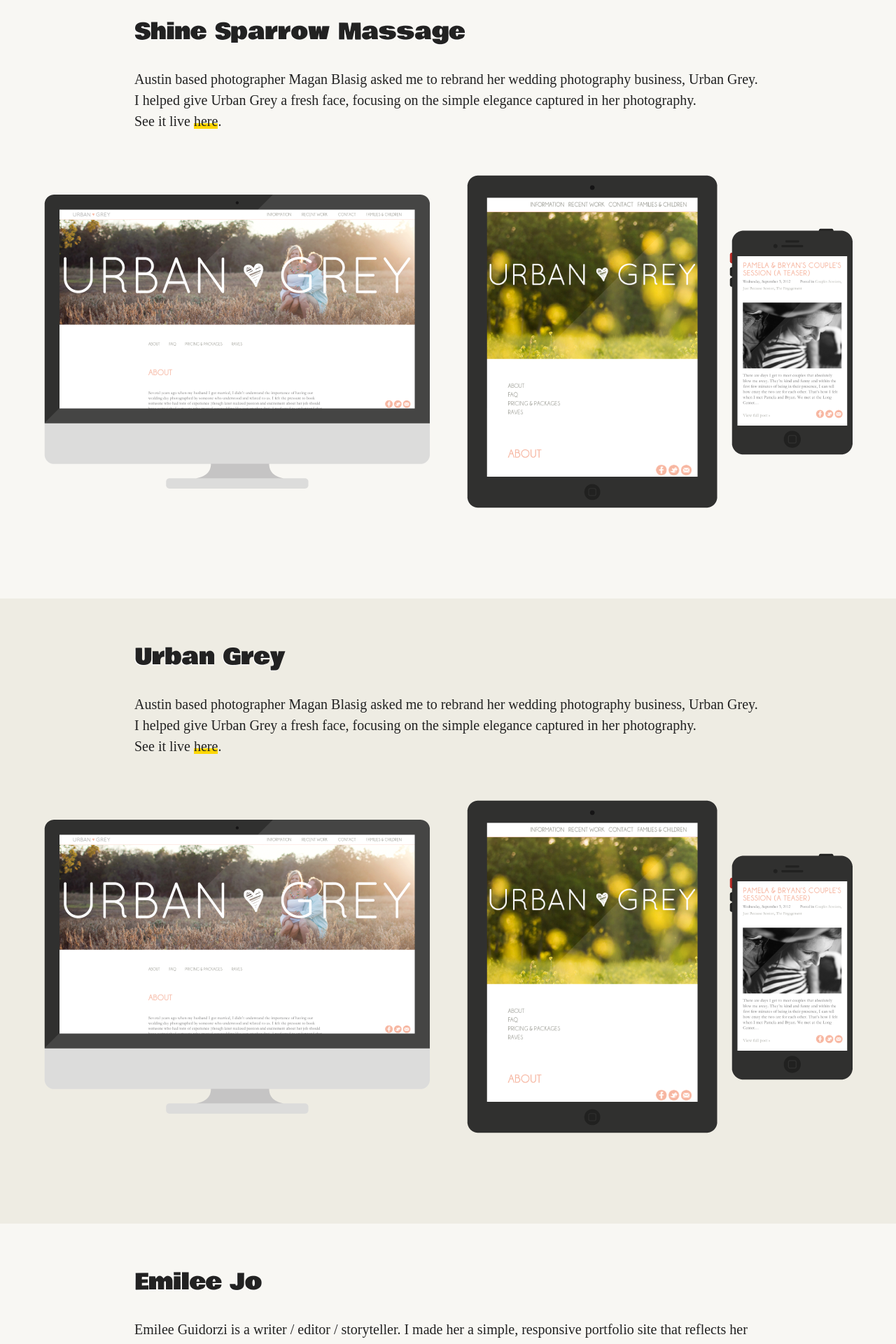
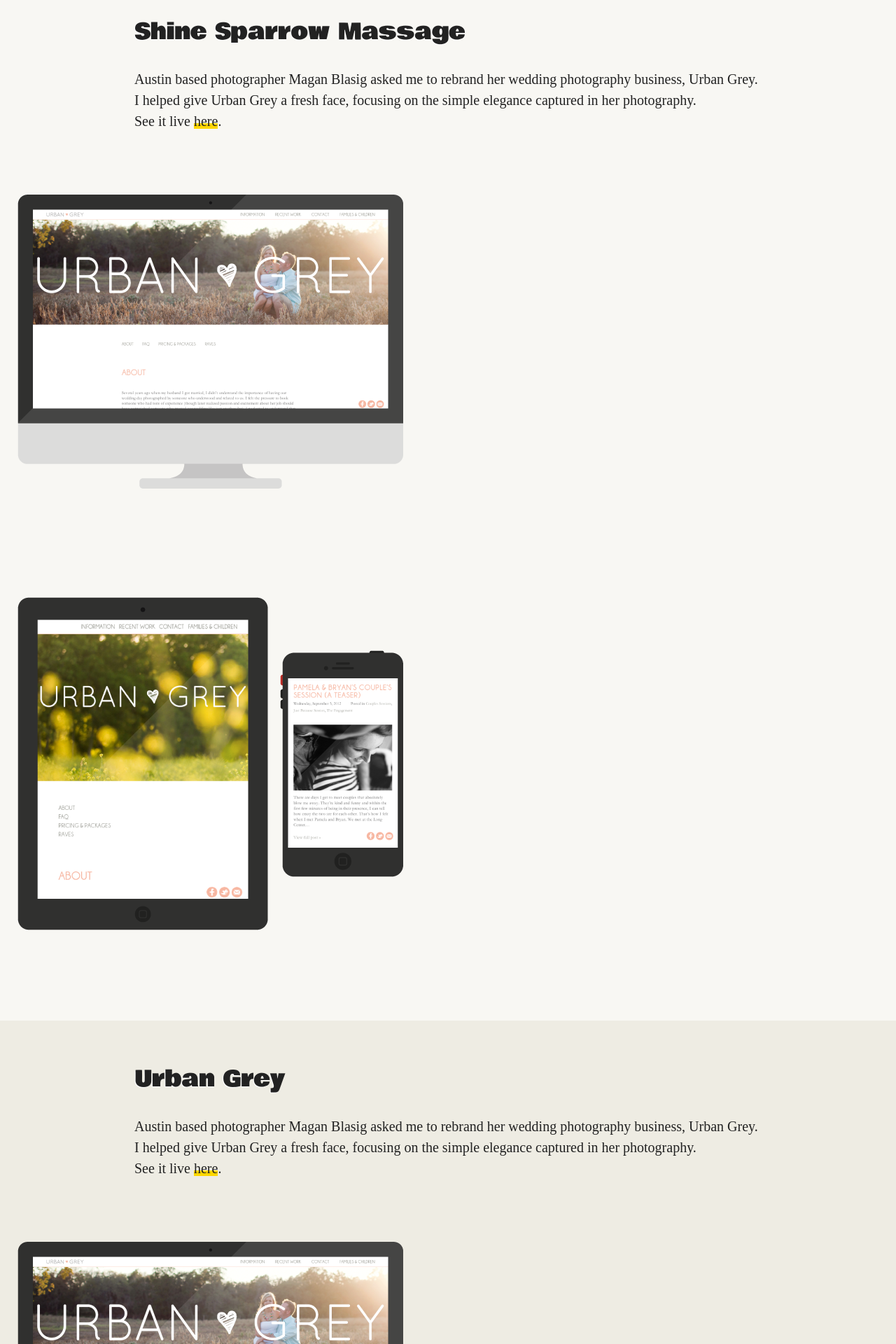
Before and after one commit to amacduff/alex-macduff-design, a Jekyll site: the page built from index.html, in a window 1280 px wide. Shown: the part 426-2346 px from the top of the page at 70% size. Built offline with Jekyll 4.4.1, drawn with Linux system fonts in a browser that asks for light colours; some web fonts are replaced.

Commit message:
Add grid adjustments for project samples

```diff
--- a/_sass/_media_queries.scss
+++ b/_sass/_media_queries.scss
@@ -39,7 +39,7 @@
 	.project {
 
 		.samples {
-			text-align: center;
+			@include grid(6);
 		}
 
 		h1,
```
